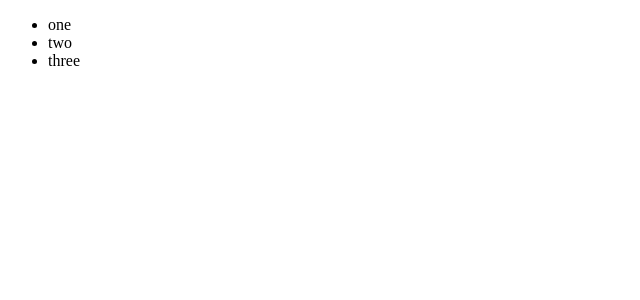
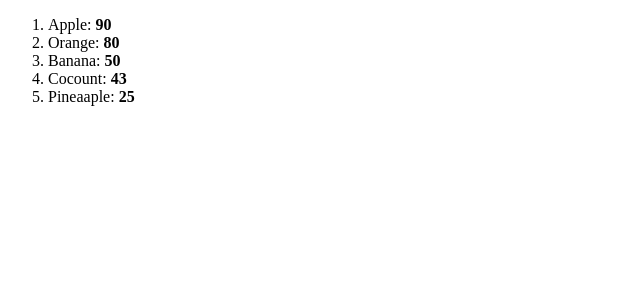
Before and after one commit to sasindaran/react-class, a React (Vite) app in the folder myapp/: page / in a window 1280 px wide. Shown: the top 300 px of the page, without its empty margins (0-640 px from the left). Built offline with nearby package versions, Linux system fonts and the light colour scheme.

Commit message:
map in react

```diff
--- a/myapp/src/List.jsx
+++ b/myapp/src/List.jsx
@@ -2,12 +2,18 @@
 
 export default function List() {
 
-    const num=["one","two","three"]
-    const listItems=num.map((no,ind)=>{
-        return <li key={ind}>{no}</li>
-    });
-    return (
-        <ul>{listItems}
-        </ul>
-  )
+   const fruits=[{id: 1,name:"Apple",calories:90},
+                 {id: 2,name:"Orange",calories:80},
+                 {id: 3,name:"Banana",calories:50},
+                 {id: 4,name:"Cocount",calories:43},
+                 {id: 5,name:"Pineaaple",calories:25},
+   ]
+
+   fruits.sort()
+
+   const listItem=fruits.map(fruits=> <li key={fruits.id}>{fruits.name}:&nbsp;<b>{fruits.calories}</b></li>);
+
+   return(
+    <ol>{listItem}</ol>
+   )
 }
```
